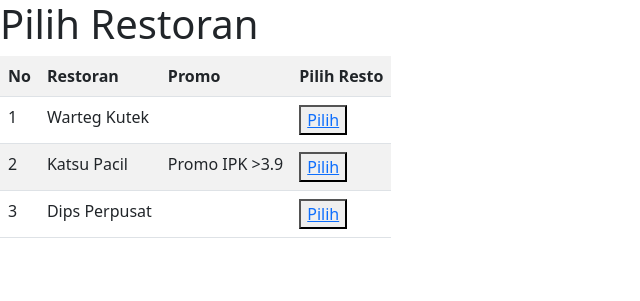
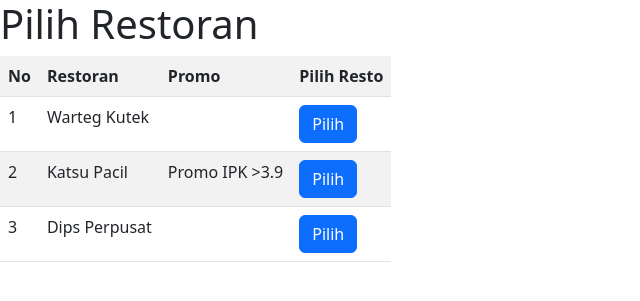
Before and after one commit to Emilicos/basdat-tk, a Django app: page /TransaksiPelanggan/PilihResto/ in a window 1280 px wide. Shown: the top 301 px of the page, without its empty margins (0-640 px from the left). Run offline with Django 4.2, Linux system fonts and the light colour scheme.

Commit message:
Progress Transaksi Pelanggan

```diff
--- a/KategoriMakanan/templates/form_kategori_makanan.html
+++ b/KategoriMakanan/templates/form_kategori_makanan.html
@@ -11,7 +11,7 @@
     {% csrf_token %}
     <p>Nama : </p>
     <input type="text" name="namaKategori" placeholder="Masukkan nama kategori" class="form-control">
-    <input class="btn" type="submit" value="Simpan">
+    <button type="submit" class="btn btn-primary">Simpan</button>
 </form>
 
 {% if messages %}
--- a/KategoriMakanan/urls.py
+++ b/KategoriMakanan/urls.py
@@ -4,7 +4,7 @@ from KategoriMakanan.views import *
 app_name = 'KategoriMakanan'
 
 urlpatterns = [
-    path('FormKategoriMakanan/', show_form_kategori_makanan, name='show_form_kategori_makanan'),
-    path('DaftarKategoriMakanan/', show_daftar_kategori_makanan, name='show_daftar_kategori_makanan'),
-    path('HapusKategoriMakanan/', hapus_kategori_makanan, name='hapus_kategori_makanan'),
+    path('Form/', show_form_kategori_makanan, name='show_form_kategori_makanan'),
+    path('Daftar/', show_daftar_kategori_makanan, name='show_daftar_kategori_makanan'),
+    path('Hapus/', hapus_kategori_makanan, name='hapus_kategori_makanan'),
 ]
--- a/TransaksiPelanggan/templates/buat_pesanan.html
+++ b/TransaksiPelanggan/templates/buat_pesanan.html
@@ -21,7 +21,7 @@
             <option value="Jawa Timur">Jawa Timur</option>
             <option value="Sulawesi Selatan">Sulawesi Selatan</option>
         </select>
-    <p><input class="btn" type="submit" value="Lanjut"></p>
+    <p><button type="submit" class="btn btn-primary">Lanjut</button></p>
 </form>
 
 {% if messages %}
--- a/TransaksiPelanggan/templates/daftar_pesanan.html
+++ b/TransaksiPelanggan/templates/daftar_pesanan.html
@@ -38,6 +38,5 @@
 <h3>Biaya Pengantaran : 4000</h3>
 <h3>Total Biaya : 16000</h3>
 
-<button><a href="{% url 'TransaksiPelanggan:konfirmasi_pembayaran' %}">LANJUT KE PEMBAYARAN</a></button>
-
+<a class="btn btn-primary" href="{% url 'TransaksiPelanggan:konfirmasi_pembayaran' %}">LANJUT KE PEMBAYARAN</a>
 {% endblock content %}
--- a/TransaksiPelanggan/templates/konfirmasi_pembayaran.html
+++ b/TransaksiPelanggan/templates/konfirmasi_pembayaran.html
@@ -54,6 +54,6 @@
 <h4>Status Pembayaran: Menunggu Pembayaran</h4>
 <h4>Status Pesanan: Menunggu Konfirmasi Restoran</h4>
 
-<button><a href="{% url 'TransaksiPelanggan:ringkasan_pesanan' %}">KONFIRMASI PEMBAYARAN</a></button>
+<a class="btn btn-primary" href="{% url 'TransaksiPelanggan:ringkasan_pesanan' %}">KONFIRMASI PEMBAYARAN</a>
 
 {% endblock content %}
--- a/TransaksiPelanggan/templates/pesanan_berlangsung.html
+++ b/TransaksiPelanggan/templates/pesanan_berlangsung.html
@@ -20,7 +20,7 @@
         <td>Warteg Kutek</td>
         <td>2022-11-04 11:30:05</td>
         <td>Menunggu Konfirmasi Restoran</td>
-        <td><button><a href="{% url 'TransaksiPelanggan:ringkasan_pesanan' %}">Detail</a></button></td>
+        <td><a class="btn btn-primary" href="{% url 'TransaksiPelanggan:ringkasan_pesanan' %}">Detail</a></td>
     </tr>
 </table>
 {% endblock content %}
--- a/TransaksiPelanggan/templates/pilih_menu.html
+++ b/TransaksiPelanggan/templates/pilih_menu.html
@@ -62,6 +62,6 @@
                 <option value="RestoPay">RestoPay</option>
                 <option value="e-wallet">e-wallet</option>
             </select>
-            <p><input class="btn" type="submit" value="Pesan"></p>
+            <p><button type="submit" class="btn btn-primary">Pesan</button></p>
 </form>
 {% endblock content %}
--- a/TransaksiPelanggan/templates/pilih_resto.html
+++ b/TransaksiPelanggan/templates/pilih_resto.html
@@ -18,20 +18,21 @@
         <td>1</td>
         <td>Warteg Kutek</td>
         <td></td>
-        <td><button><a href="{% url 'TransaksiPelanggan:pilih_menu' %}">Pilih</a></button></td>
+        <td><a class="btn btn-primary" href="{% url 'TransaksiPelanggan:pilih_menu' %}">Pilih</a></td>
     </tr>
     </tr>
         <td>2</td>
         <td>Katsu Pacil</td>
         <td>Promo IPK >3.9</td>
-        <td><button><a href="{% url 'TransaksiPelanggan:pilih_menu' %}">Pilih</a></button></td>
+        <td><a class="btn btn-primary" href="{% url 'TransaksiPelanggan:pilih_menu' %}">Pilih</a></td>
     </tr>
     </tr>
         <td>3</td>
         <td>Dips Perpusat</td>
         <td></td>
-        <td><button><a href="{% url 'TransaksiPelanggan:pilih_menu' %}">Pilih</a></button></td>
+        <td><a class="btn btn-primary" href="{% url 'TransaksiPelanggan:pilih_menu' %}">Pilih</a></td>
     </tr>
 </table>
 
 {% endblock content %}
+Pesan</button>
--- a/TransaksiPelanggan/templates/ringkasan_pesanan.html
+++ b/TransaksiPelanggan/templates/ringkasan_pesanan.html
@@ -59,6 +59,6 @@
 <h4>Jenis Kendaraan: -</h4>
 <h4>Merk Kendaraan: -</h4>
 
-<button><a href="{% url 'TransaksiPelanggan:pesanan_berlangsung' %}">Kembali</a></button>
+<a class="btn btn-primary" href="{% url 'TransaksiPelanggan:pesanan_berlangsung' %}">Kembali</a>
 
 {% endblock content %}
```
